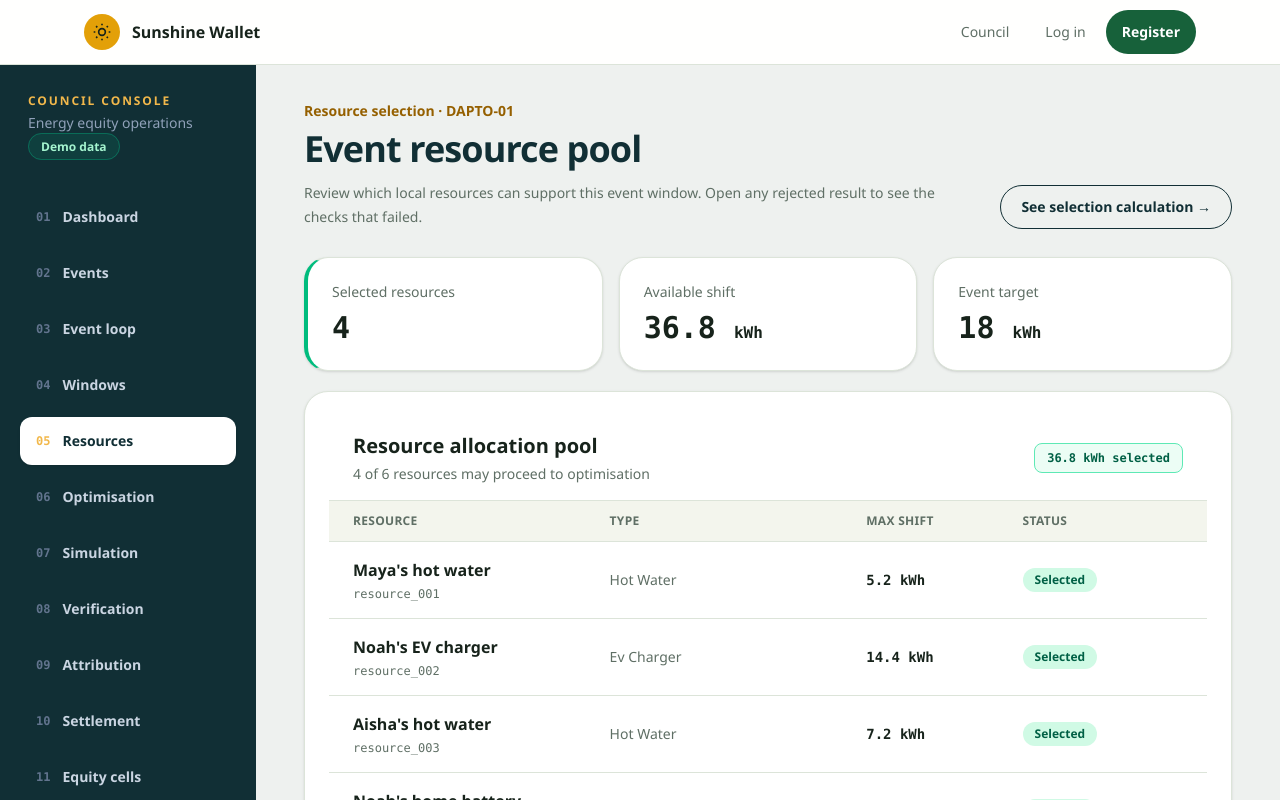
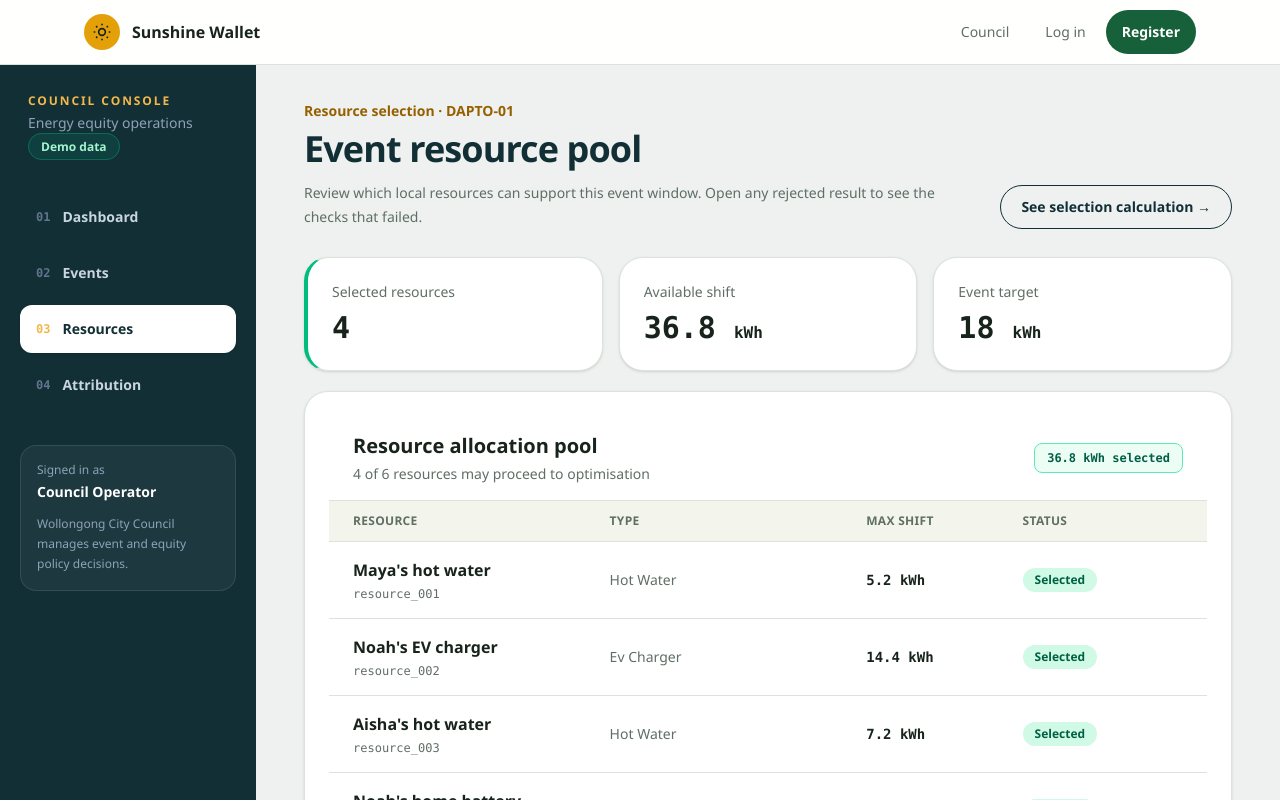
Before and after one commit to hong-nhung-nguyen/sunshine-wallet, a Next.js app: page /council/resources in a window 1280 px wide. Shown: the top 800 px of the page. Built offline with nearby package versions, Linux system fonts and the light colour scheme.

Commit message:
fix: restore simplified council navigation

```diff
--- a/components/council/council-nav.tsx
+++ b/components/council/council-nav.tsx
@@ -6,16 +6,8 @@ import { usePathname } from "next/navigation";
 const navItems = [
   { href: "/council", label: "Dashboard", mark: "01" },
   { href: "/council/events", label: "Events", mark: "02" },
-  { href: "/council/demo", label: "Event loop", mark: "03" },
-  { href: "/council/windows", label: "Windows", mark: "04" },
-  { href: "/council/resources", label: "Resources", mark: "05" },
-  { href: "/council/optimisation", label: "Optimisation", mark: "06" },
-  { href: "/council/simulation", label: "Simulation", mark: "07" },
-  { href: "/council/verification", label: "Verification", mark: "08" },
-  { href: "/council/attribution", label: "Attribution", mark: "09" },
-  { href: "/council/settlement", label: "Settlement", mark: "10" },
-  { href: "/council/equity-cells", label: "Equity cells", mark: "11" },
-  { href: "/council/governance", label: "Governance", mark: "12" },
+  { href: "/council/resources", label: "Resources", mark: "03" },
+  { href: "/council/attribution", label: "Attribution", mark: "04" },
 ] as const;
 
 export function CouncilNav() {
```
